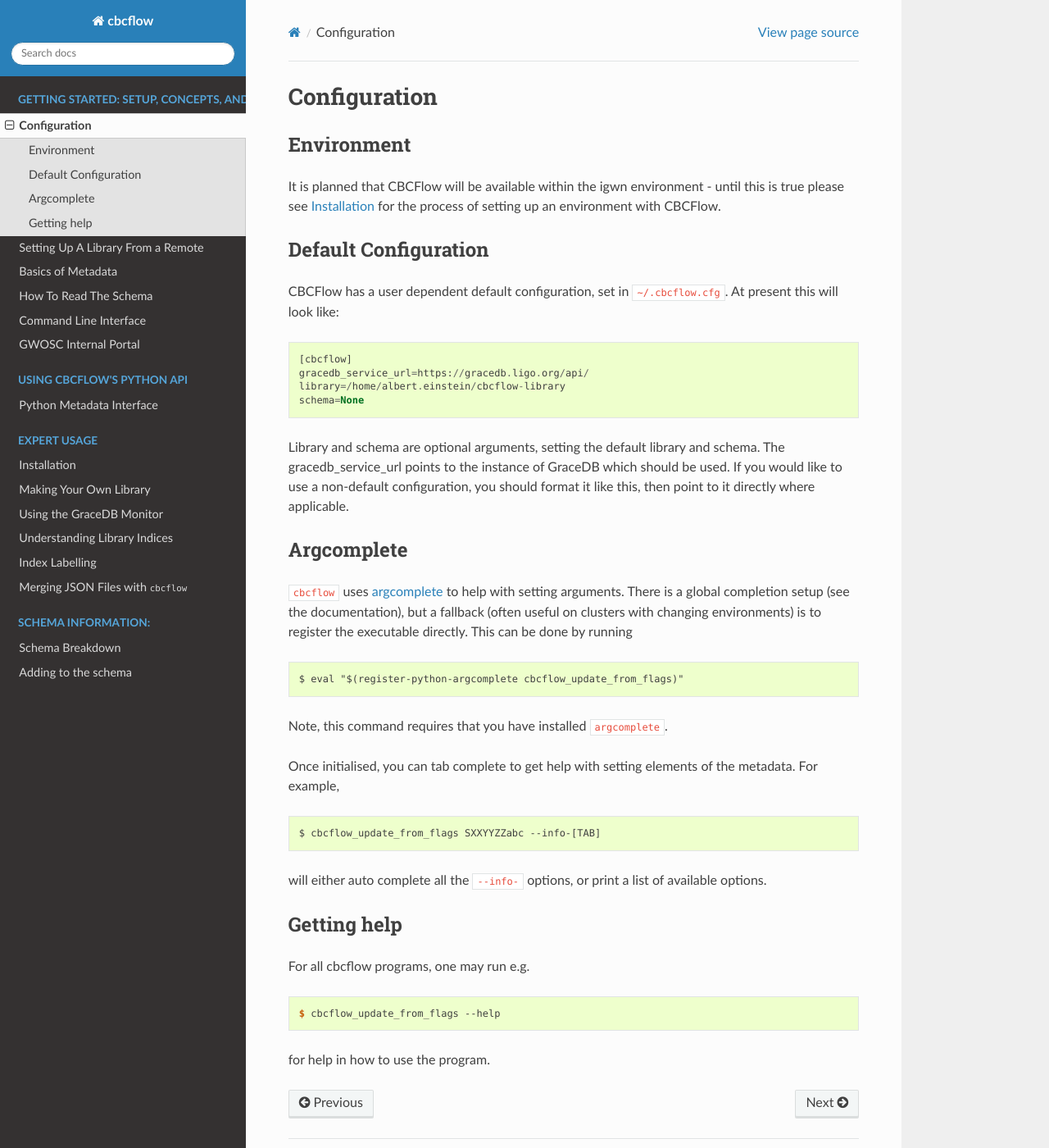
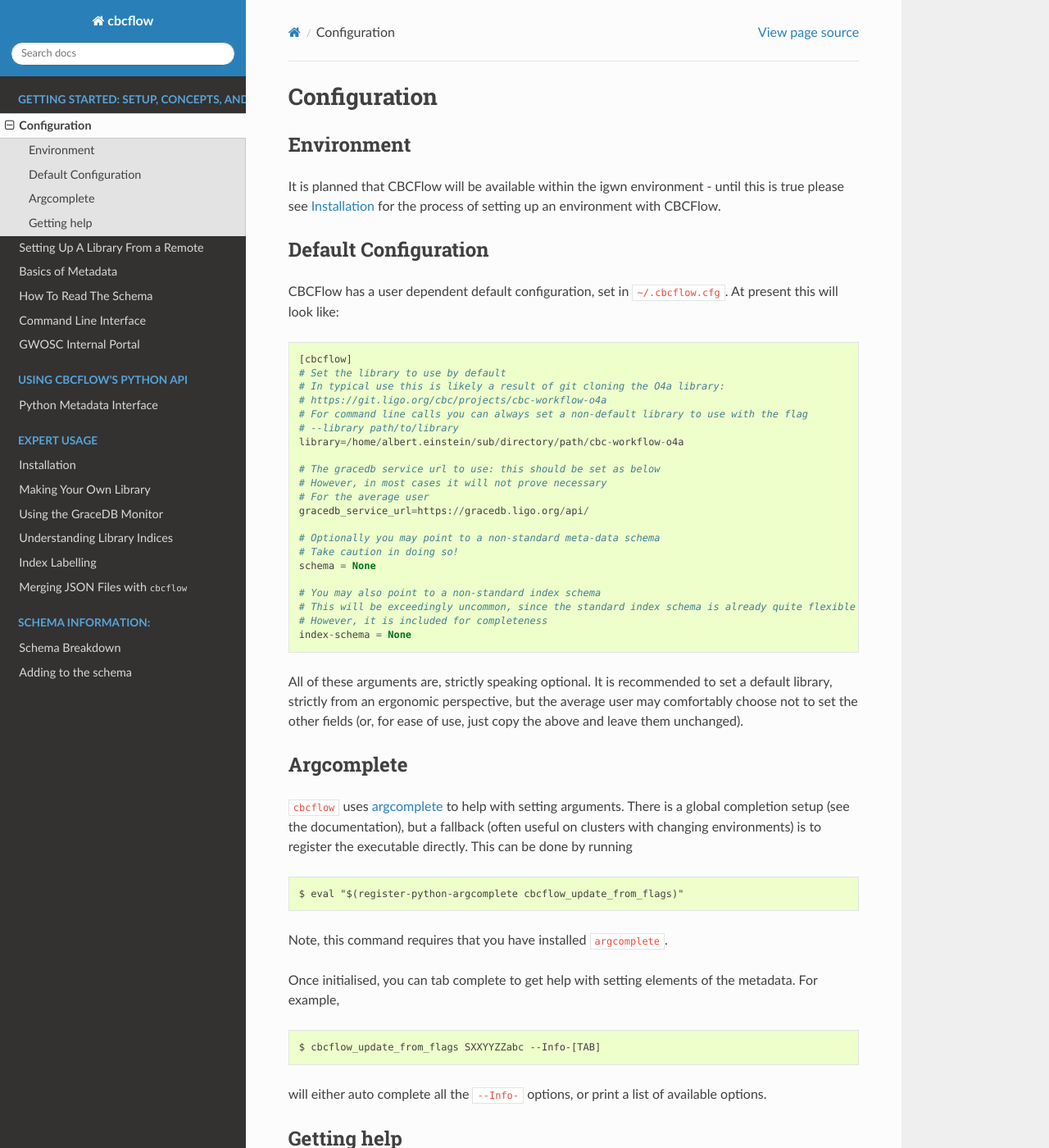
Before and after one commit to Rhiannon-Udall/cbcflow, a Sphinx documentation site: the page built from docs/source/configuration.rst, in a window 1280 px wide and 1400 px high. Shown: the whole window at 82% size. Built offline with Sphinx 7.4.7 and the Read the Docs theme 2.0.0, drawn with Linux system fonts in a browser that asks for light colours; the version number could not be read and is left out.

Commit message:
Update and clarify configuration instructions

```diff
--- a/docs/source/configuration.rst
+++ b/docs/source/configuration.rst
@@ -14,14 +14,32 @@
 
 .. code-block::
 
-    [cbcflow]
-    gracedb_service_url=https://gracedb.ligo.org/api/
-    library=/home/albert.einstein/cbcflow-library
-    schema=None
+   [cbcflow]
+   # Set the library to use by default
+   # In typical use this is likely a result of git cloning the O4a library:
+   # https://git.ligo.org/cbc/projects/cbc-workflow-o4a
+   # For command line calls you can always set a non-default library to use with the flag
+   # --library path/to/library
+   library=/home/albert.einstein/sub/directory/path/cbc-workflow-o4a
 
-Library and schema are optional arguments, setting the default library and schema.
-The gracedb_service_url points to the instance of GraceDB which should be used.
-If you would like to use a non-default configuration, you should format it like this, then point to it directly where applicable.
+   # The gracedb service url to use: this should be set as below
+   # However, in most cases it will not prove necessary
+   # For the average user
+   gracedb_service_url=https://gracedb.ligo.org/api/
+
+   # Optionally you may point to a non-standard meta-data schema
+   # Take caution in doing so!
+   schema = None
+
+   # You may also point to a non-standard index schema
+   # This will be exceedingly uncommon, since the standard index schema is already quite flexible
+   # However, it is included for completeness
+   index-schema = None
+
+All of these arguments are, strictly speaking optional.
+It is recommended to set a default library, strictly from an ergonomic perspective,
+but the average user may comfortably choose not to set the other fields
+(or, for ease of use, just copy the above and leave them unchanged).
 
 Argcomplete
 -----------
@@ -43,9 +61,9 @@
 
 .. code-block::
 
-   $ cbcflow_update_from_flags SXXYYZZabc --info-[TAB]
+   $ cbcflow_update_from_flags SXXYYZZabc --Info-[TAB]
 
-will either auto complete all the ``--info-`` options, or print a list
+will either auto complete all the ``--Info-`` options, or print a list
 of available options.
 
 Getting help
```
